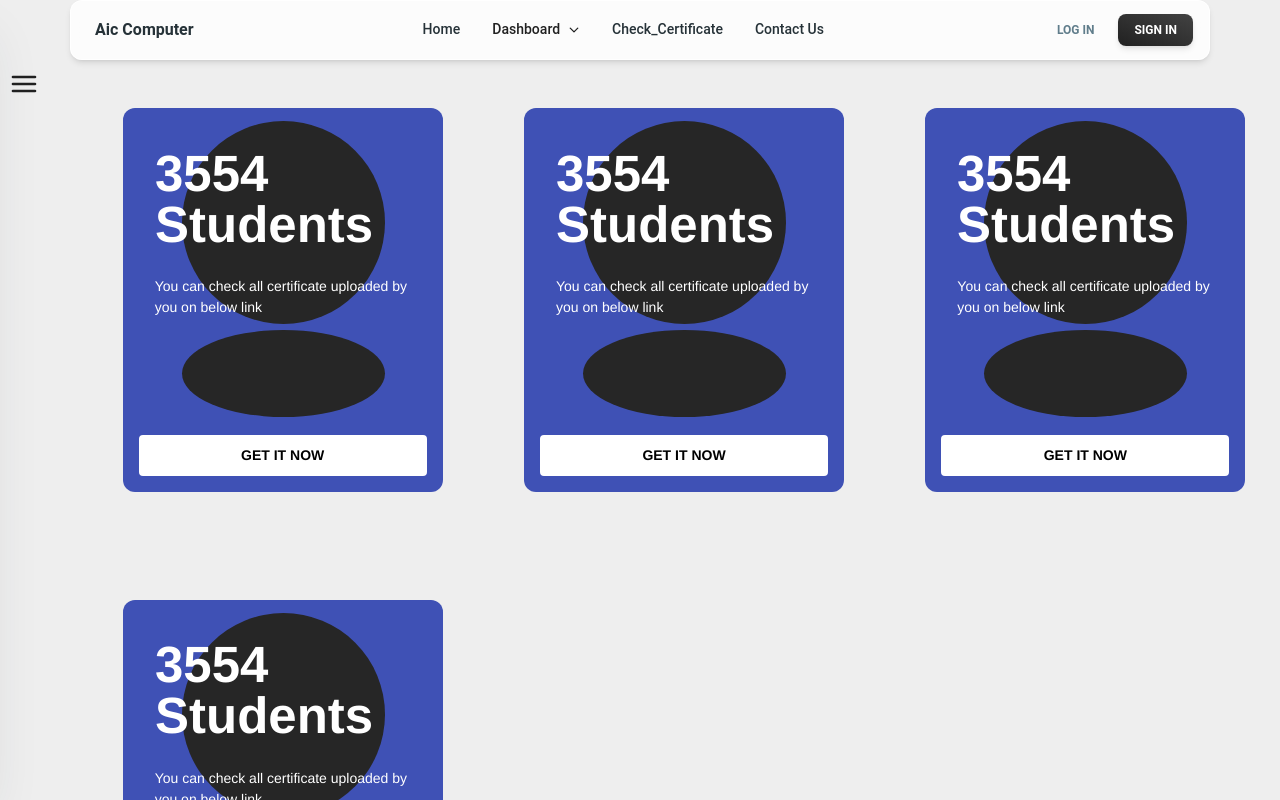
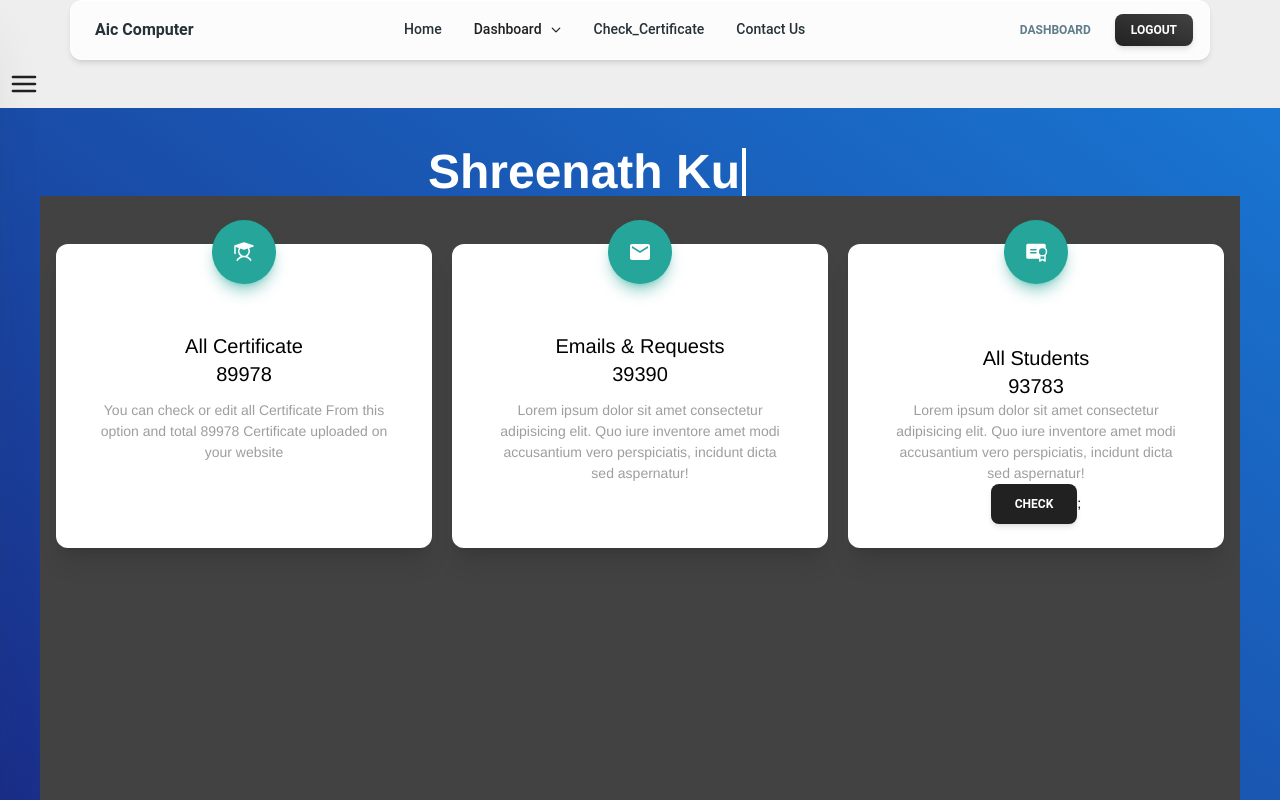
Before and after one commit to santoshrazz/Aic_Computer_Institute, a React (Vite) app: page /head/dashboard in a window 1280 px wide. Shown: the top 800 px of the page. Built offline with nearby package versions, Linux system fonts and the light colour scheme; sample sign-in values are in the browser's storage.

Commit message:
added new design at dashboard and also make login functional but having problem in redirecting to login if user not logged in

```diff
--- a/src/Components/Card_Comp.jsx
+++ /dev/null
@@ -1,114 +0,0 @@
-import { motion } from "framer-motion";
-
-const Card_Comp = ({ title, desc, btnText = "Get it now", title2 }) => {
-  return (
-    <section className="bg-neutral-900 px-4 py-12">
-      <div className="mx-auto w-fit">
-        <Card title={title} desc={desc} btnText={btnText} title2={title2} />
-      </div>
-    </section>
-  );
-};
-
-const Card = ({ title, desc, btnText, title2 }) => {
-  return (
-    <motion.div
-      whileHover="hover"
-      transition={{
-        duration: 1,
-        ease: "backInOut",
-      }}
-      variants={{
-        hover: {
-          scale: 1.05,
-        },
-      }}
-      className="relative md:h-96 md:w-80 w-64 h-64 shrink-0 overflow-hidden rounded-xl bg-indigo-500 p-8"
-    >
-      <div className="relative z-10 text-white">
-        <motion.span
-          initial={{ scale: 0.85 }}
-          variants={{
-            hover: {
-              scale: 1,
-            },
-          }}
-          transition={{
-            duration: 1,
-            ease: "backInOut",
-          }}
-          className="my-2 block origin-top-left font-mono md:text-6xl text-4xl font-black leading-[1.2]"
-        >
-          {title}
-          <br />
-          {title2}
-        </motion.span>
-        <p>{desc}</p>
-      </div>
-      <button className="absolute bottom-4 left-4 right-4 z-20 rounded border-2 border-white bg-white py-2 text-center font-mono font-black uppercase text-neutral-800 backdrop-blur transition-colors hover:bg-white/30 hover:text-white">
-        {btnText}
-      </button>
-      <Background />
-    </motion.div>
-  );
-};
-
-const Background = () => {
-  return (
-    <motion.svg
-      width="320"
-      height="384"
-      viewBox="0 0 320 384"
-      fill="none"
-      xmlns="http://www.w3.org/2000/svg"
-      className="absolute inset-0 z-0"
-      variants={{
-        hover: {
-          scale: 1.5,
-        },
-      }}
-      transition={{
-        duration: 1,
-        ease: "backInOut",
-      }}
-    >
-      <motion.circle
-        variants={{
-          hover: {
-            scaleY: 0.5,
-            y: -25,
-          },
-        }}
-        transition={{
-          duration: 1,
-          ease: "backInOut",
-          delay: 0.2,
-        }}
-        cx="160.5"
-        cy="114.5"
-        r="101.5"
-        fill="#262626"
-      />
-      <motion.ellipse
-        variants={{
-          hover: {
-            scaleY: 2.25,
-            y: -25,
-          },
-        }}
-        transition={{
-          duration: 1,
-          ease: "backInOut",
-          delay: 0.2,
-        }}
-        cx="160.5"
-        cy="265.5"
-        rx="101.5"
-        ry="43.5"
-        fill="#262626"
-      />
-    </motion.svg>
-  );
-};
-
-export default Card_Comp;
--- a/src/Components/StickyNavbar.jsx
+++ b/src/Components/StickyNavbar.jsx
@@ -27,6 +27,7 @@ import { MdContactEmergency } from "react-icons/md";
 import { FaSearch } from "react-icons/fa";
 import { HiOutlineMail } from "react-icons/hi";
 import { useNavigate } from "react-router-dom";
+import { useSelector } from "react-redux";
 
 const navListMenuItems = [
   {
@@ -207,6 +208,9 @@ function NavList() {
 export default function StickyNavbar() {
   const [openNav, setOpenNav] = React.useState(false);
 
+  // Checking User Login State
+  const { loginState } = useSelector((store) => store.login);
+  console.log(loginState);
   //Create navigate object using react router dom and useNavigate hook
   const navigate = useNavigate();
   React.useEffect(() => {
@@ -231,15 +235,17 @@ export default function StickyNavbar() {
           <NavList />
         </div>
         <div className="hidden gap-2 lg:flex">
-          <Button variant="text" size="sm" color="blue-gray">
-            Log In
-          </Button>
+          {loginState && (
+            <Button variant="text" size="sm" color="blue-gray">
+              <Link to={"/head/dashboard"}>Dashboard</Link>
+            </Button>
+          )}
           <Button
             variant="gradient"
             size="sm"
             onClick={() => navigate("/login")}
           >
-            Sign In
+            {loginState ? "LogOut" : "Login"}
           </Button>
         </div>
         <IconButton
@@ -258,16 +264,18 @@ export default function StickyNavbar() {
       <Collapse open={openNav}>
         <NavList />
         <div className="flex w-full flex-nowrap items-center gap-2 lg:hidden">
-          <Button variant="outlined" size="sm" color="blue-gray" fullWidth>
-            Log In
-          </Button>
+          {loginState && (
+            <Button variant="text" size="sm" color="blue-gray">
+              <Link to={"/head/dashboard"}>Dashboard</Link>
+            </Button>
+          )}
           <Button
             variant="gradient"
             onClick={() => navigate("/login")}
             size="sm"
             fullWidth
           >
-            Sign In
+            {loginState ? "LogOut" : "Login"}
           </Button>
         </div>
       </Collapse>
--- a/src/Pages/Admin/Add_Certificate/Add_Certificate.jsx
+++ b/src/Pages/Admin/Add_Certificate/Add_Certificate.jsx
@@ -1,6 +1,7 @@
 import React, { useState } from "react";
 import ButtonComp from "../../../Components/ButtonComp";
 import { Link } from "react-router-dom";
+import Dashboard_Slider from "../Dashboard/Dashboard_Slider";
 const Add_Certificate = () => {
   const [formData, setFormData] = useState({
     applicantName: "",
@@ -39,6 +40,7 @@ const Add_Certificate = () => {
   };
   return (
     <section className=" py-1 bg-blueGray-50">
+      <Dashboard_Slider />
       <div className="w-full lg:w-9/12 px-4 mx-auto mt-6">
         <div className="relative flex flex-col min-w-0 break-words w-full mb-6 shadow-lg rounded-lg bg-blueGray-100 border-0">
           <div className="rounded-t bg-white mb-0 px-6 py-6">
--- a/src/Pages/Admin/Dashboard/Dashboard_Slider.jsx
+++ b/src/Pages/Admin/Dashboard/Dashboard_Slider.jsx
@@ -67,7 +67,7 @@ export default function Dashboard_Slider() {
               className="h-8 w-8"
             />
             <Typography variant="h5" color="blue-gray">
-              Sidebar
+              Welcome Shreenath
             </Typography>
           </div>
           <div className="p-2">
@@ -107,7 +107,7 @@ export default function Dashboard_Slider() {
                     <ListItemPrefix>
                       <ChevronRightIcon strokeWidth={3} className="h-3 w-5" />
                     </ListItemPrefix>
-                    Add Students
+                    <Link to={"/head/add_certificate"}>Add Students</Link>
                   </ListItem>
                   <ListItem>
                     <ListItemPrefix>
@@ -119,7 +119,7 @@ export default function Dashboard_Slider() {
                     <ListItemPrefix>
                       <ChevronRightIcon strokeWidth={3} className="h-3 w-5" />
                     </ListItemPrefix>
-                    All Certificate
+                    <Link to={"/head/all_Students"}>All Certificate</Link>
                   </ListItem>
                 </List>
               </AccordionBody>
--- a/src/Pages/Admin/Dashboard/Main_Dashboard.jsx
+++ b/src/Pages/Admin/Dashboard/Main_Dashboard.jsx
@@ -1,36 +1,72 @@
 import React from "react";
 import Dashboard_Slider from "./Dashboard_Slider";
-import Card_Comp from "../../../Components/Card_Comp";
-
+import { PiStudentFill, PiCertificateFill } from "react-icons/pi";
+import { MdEmail } from "react-icons/md";
+import { Button } from "@material-tailwind/react";
 const Main_Dashboard = () => {
   return (
-    <section className=" h-screen max-w-full  flex justify-around">
-      <div className="first">
-        <Dashboard_Slider />
+    <>
+      <Dashboard_Slider />
+      <div className="flex min-h-screen justify-center flex-wrap bg-gradient-to-tr to-blue-700 from-indigo-900 p-10">
+        <div className="w-max">
+          <h1 className="animate-typing overflow-hidden whitespace-nowrap border-r-4 border-r-white pr-5 text-3xl md:text-5xl text-white font-bold">
+            Shreenath Kumar
+          </h1>
+        </div>
+        <div className="h-full min-h-screen w-full bg-gray-800 pt-12 p-4">
+          <div className="grid gap-14 md:grid-cols-3 md:gap-5">
+            <div className="rounded-xl bg-white p-6 text-center shadow-xl">
+              <div className="mx-auto flex h-16 w-16 -translate-y-12 cursor-pointer transform items-center justify-center rounded-full bg-teal-400 shadow-lg shadow-teal-500/40">
+                <PiStudentFill className="text-2xl text-white" />
+              </div>
+              <h1 className="text-darken mb-3 text-xl font-medium lg:px-14">
+                All Certificate
+                <p>89978</p>
+              </h1>
+              <p className="px-4 text-gray-500">
+                You can check or edit all Certificate From this option and total
+                89978 Certificate uploaded on your website
+              </p>
+            </div>
+            <div
+              data-aos-delay="150"
+              className="rounded-xl bg-white p-6 text-center shadow-xl"
+            >
+              <div className="mx-auto flex h-16 w-16 -translate-y-12 cursor-pointer transform items-center justify-center rounded-full bg-teal-400 shadow-lg shadow-teal-500/40">
+                <MdEmail className="text-2xl text-white" />
+              </div>
+              <h1 className="text-darken mb-3 text-xl font-medium lg:px-14 ">
+                Emails & Requests
+                <p>39390</p>
+              </h1>
+              <p className="px-4 text-gray-500">
+                Lorem ipsum dolor sit amet consectetur adipisicing elit. Quo
+                iure inventore amet modi accusantium vero perspiciatis, incidunt
+                dicta sed aspernatur!
+              </p>
+            </div>
+            <div
+              data-aos-delay="300"
+              className="rounded-xl bg-white p-6 text-center shadow-xl"
+            >
+              <div className="mx-auto flex h-16 w-16 -translate-y-12 cursor-pointer transform items-center justify-center rounded-full bg-teal-400 shadow-lg shadow-teal-500/40">
+                <PiCertificateFill className="text-2xl text-white" />
+              </div>
+              <h1 className="text-darken mb-3 pt-3 text-xl font-medium lg:h-14 lg:px-14">
+                All Students
+                <p>93783</p>
+              </h1>
+              <p className="px-4 text-gray-500">
+                Lorem ipsum dolor sit amet consectetur adipisicing elit. Quo
+                iure inventore amet modi accusantium vero perspiciatis, incidunt
+                dicta sed aspernatur!
+              </p>
+              <Button>Check</Button>;
+            </div>
+          </div>
+        </div>
       </div>
-      <div className="second w-full ml-10  grid md:grid-cols-2 lg:grid-cols-3 grid-cols-1 gap-3">
-        <Card_Comp
-          title={3554}
-          title2={"Students"}
-          desc={"You can check all certificate uploaded by you on below link"}
-        />
-        <Card_Comp
-          title={3554}
-          title2={"Students"}
-          desc={"You can check all certificate uploaded by you on below link"}
-        />
-        <Card_Comp
-          title={3554}
-          title2={"Students"}
-          desc={"You can check all certificate uploaded by you on below link"}
-        />
-        <Card_Comp
-          title={3554}
-          title2={"Students"}
-          desc={"You can check all certificate uploaded by you on below link"}
-        />
-      </div>
-    </section>
+    </>
   );
 };
 
--- a/src/Pages/Routes/Admin_Route.jsx
+++ b/src/Pages/Routes/Admin_Route.jsx
@@ -1,18 +1,27 @@
-import React from "react";
-import { Route, Routes } from "react-router";
+import React, { useEffect } from "react";
+import { Route, Routes, useNavigate } from "react-router-dom";
 import Check_Certificate from "../Admin/Check_Certificate/Check_Certificate";
 import Add_Certificate from "../Admin/Add_Certificate/Add_Certificate";
-import Login from "../Admin/Login_Page/Login";
 import All_Students from "../Admin/All_Students/All_Students";
 import Main_Dashboard from "../Admin/Dashboard/Main_Dashboard";
+import { useSelector } from "react-redux";
 const Admin_Route = () => {
+  const { loginState } = useSelector((store) => store.login);
+  console.log(loginState);
+  const navigate = useNavigate();
+
+  useEffect(() => {
+    if (!loginState) {
+      navigate("/login");
+    }
+  }, [loginState]);
+
   return (
     <div>
       <Routes>
         <Route path="check_certificate" element={<Check_Certificate />} />
         <Route path="add_certificate" element={<Add_Certificate />} />
         <Route path="all_Students" element={<All_Students />} />
-        {/* <Route path="login" element={<Login />} /> */}
         <Route path="dashboard" element={<Main_Dashboard />} />
       </Routes>
     </div>
```
Also changed, not shown: src/App.jsx (+7 -6 lines), src/Components/ButtonComp2.jsx (added, +19 -0 lines), src/Components/Loadin_Button/SpinnerComp.jsx (added, +9 -0 lines), src/Pages/Admin/All_Students/All_Students.jsx (+12 -7 lines), tailwind.config.js (+25 -3 lines).
